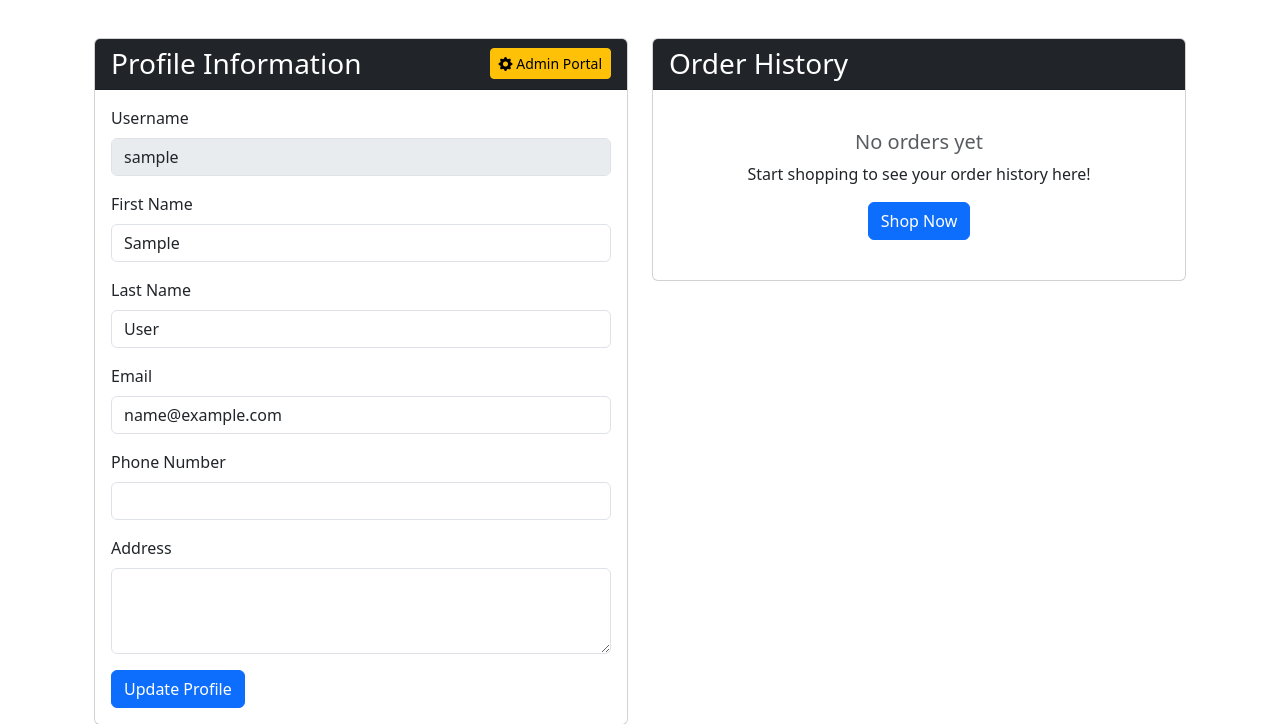
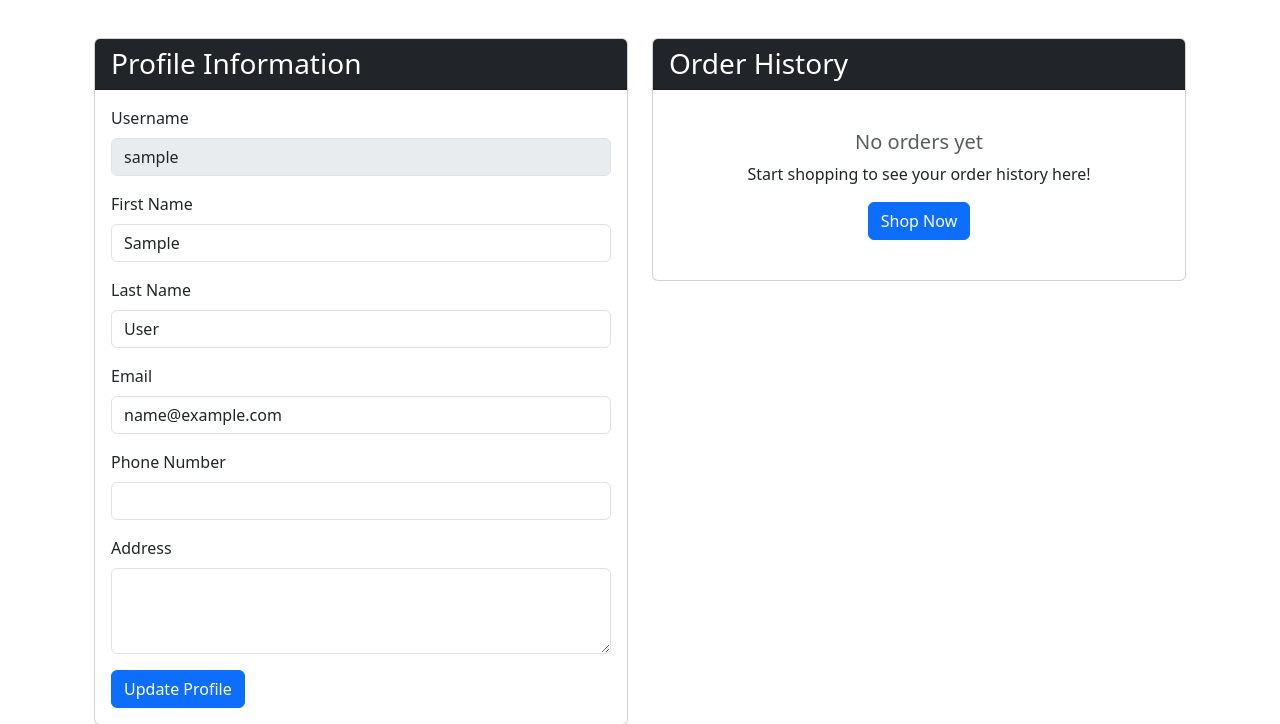
Before and after one commit to Prabodh2709/groceryManagement, a Django app: page /account/profile/ in a window 1280 px wide. Shown: the part 56-780 px from the top of the page. Run offline with Django 5.2, Linux system fonts and the light colour scheme; the visitor is signed in with stand-in values (Sample User, id 1); data comes from the database, SQL or seed files in the repository; data that the repository does not hold is empty.

Commit message:
profile added

```diff
--- a/accounts/templates/accounts/profile.html
+++ b/accounts/templates/accounts/profile.html
@@ -10,11 +10,6 @@
             <div class="card">
                 <div class="card-header bg-dark text-white d-flex justify-content-between align-items-center">
                     <h3 class="mb-0">Profile Information</h3>
-                    {% if user.is_superuser %}
-                        <a href="{% url 'admin:index' %}" class="btn btn-warning btn-sm">
-                            <i class="bi bi-gear-fill"></i> Admin Portal
-                        </a>
-                    {% endif %}
                 </div>
                 <div class="card-body">
                     {% if messages %}
```
